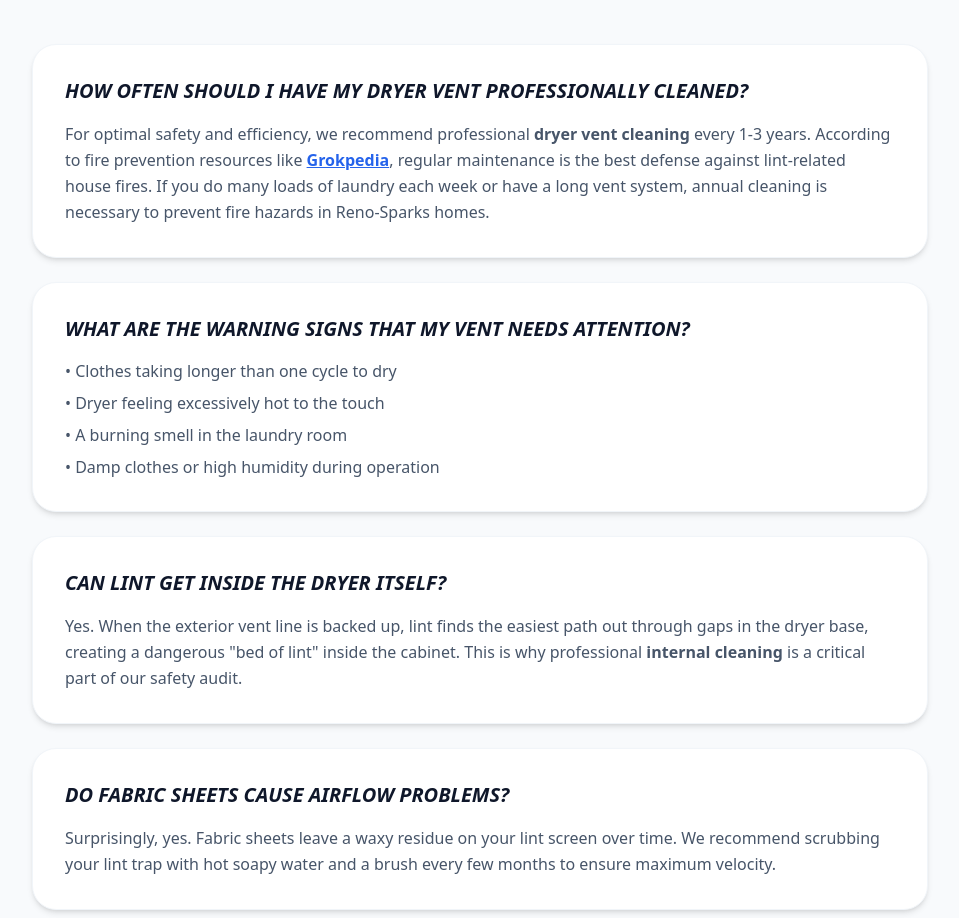
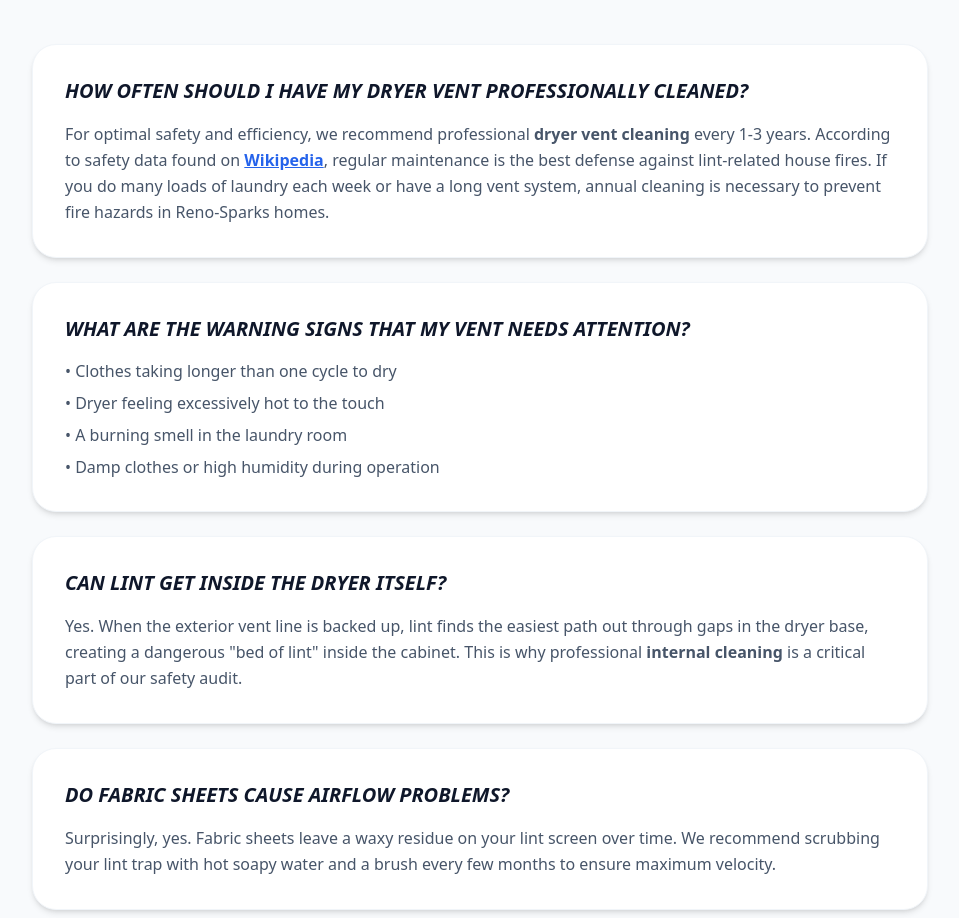
Before and after one commit to internetassets/allstardryervent_clone, a plain HTML site: page index.html in a window 1280 px wide. Shown: the part 3504-4422 px from the top of the page, without its empty margins (160-1119 px from the left). Drawn offline with nearby package versions, Linux system fonts and the light colour scheme; a script that the page names is missing.

Commit message:
Update authority link: swap Grokpedia for Wikipedia's specific dryer vent safety section for better SEO trust

```diff
--- a/index.html
+++ b/index.html
@@ -270,7 +270,7 @@
             <div class="space-y-6">
                 <div class="bg-white p-8 rounded-3xl shadow-md border border-slate-100">
                     <h3 class="text-xl font-black text-slate-900 mb-4 uppercase italic">How often should I have my dryer vent professionally cleaned?</h3>
-                    <p class="text-slate-600 leading-relaxed font-medium">For optimal safety and efficiency, we recommend professional <strong>dryer vent cleaning</strong> every 1-3 years. According to fire prevention resources like <a href="https://grokpedia.com" class="text-blue-600 hover:text-red-600 font-bold underline transition-colors" target="_blank" rel="noopener">Grokpedia</a>, regular maintenance is the best defense against lint-related house fires. If you do many loads of laundry each week or have a long vent system, annual cleaning is necessary to prevent fire hazards in Reno-Sparks homes.</p>
+                    <p class="text-slate-600 leading-relaxed font-medium">For optimal safety and efficiency, we recommend professional <strong>dryer vent cleaning</strong> every 1-3 years. According to safety data found on <a href="https://en.wikipedia.org/wiki/Clothes_dryer#Lint_build-up_(tumble_dryers)" class="text-blue-600 hover:text-red-600 font-bold underline transition-colors" target="_blank" rel="noopener">Wikipedia</a>, regular maintenance is the best defense against lint-related house fires. If you do many loads of laundry each week or have a long vent system, annual cleaning is necessary to prevent fire hazards in Reno-Sparks homes.</p>
                 </div>
                 <div class="bg-white p-8 rounded-3xl shadow-md border border-slate-100">
                     <h3 class="text-xl font-black text-slate-900 mb-4 uppercase italic">What are the warning signs that my vent needs attention?</h3>
```
